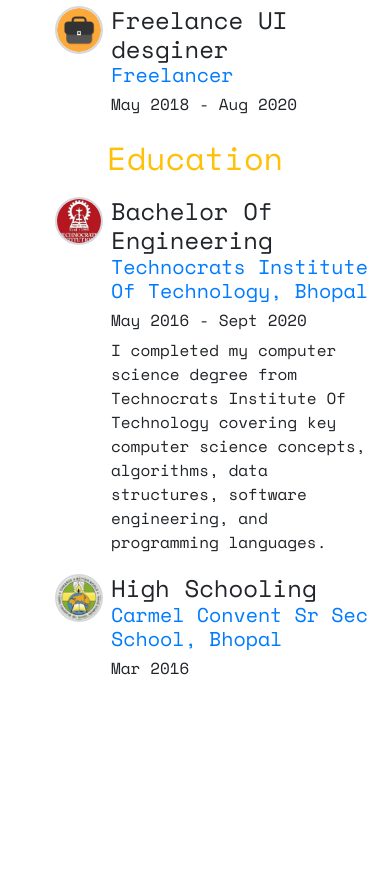
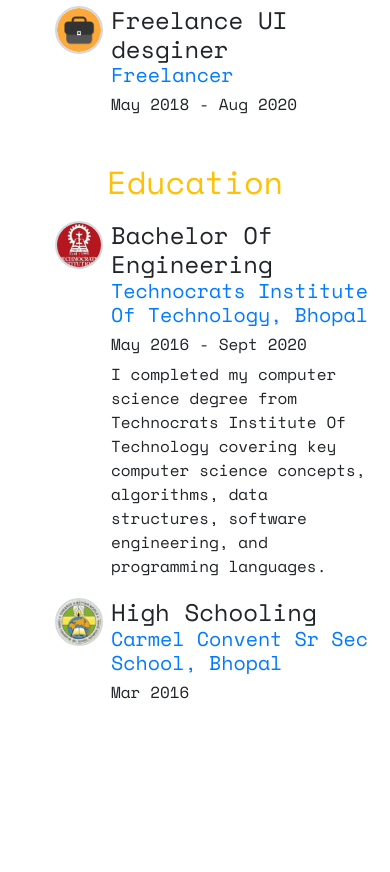
Before and after one commit to siddharth-mourya/portfolio, a React (Create React App) app: page / in a window 390 px wide. Shown: the part 3380-4252 px from the top of the page. Built offline with nearby package versions, Linux system fonts and the light colour scheme.

Commit message:
Update index.jsx

```diff
--- a/src/component/Experience/index.jsx
+++ b/src/component/Experience/index.jsx
@@ -1,4 +1,4 @@
-import React from "react";
+ import React from "react";
 import styles from "./index.styles.module.scss";
 
 const Experience = () => {
@@ -104,7 +104,7 @@
               ))}
             </ul>
           </div>
-          <div className="col-md-6">
+          <div className="col-md-6 mt-4 mt-md-0">
             <h2 className="text-warning text-center">Education</h2>
             <ul className={styles["timeline"]}>
               {education.map((edu) => (
```
